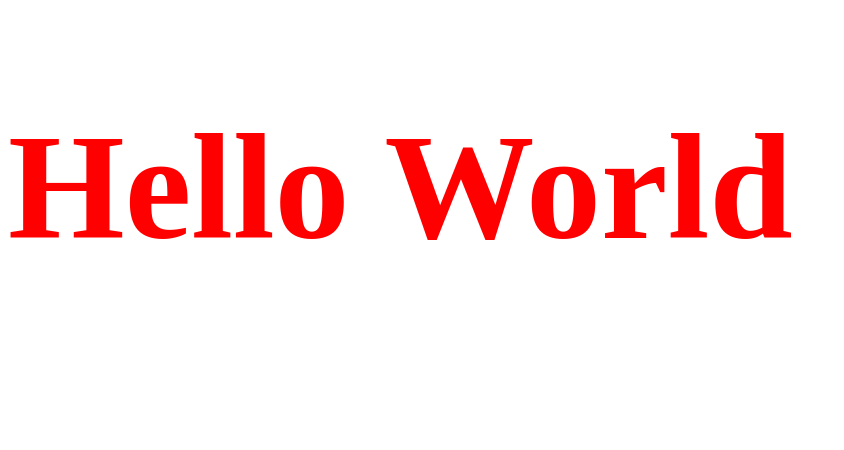
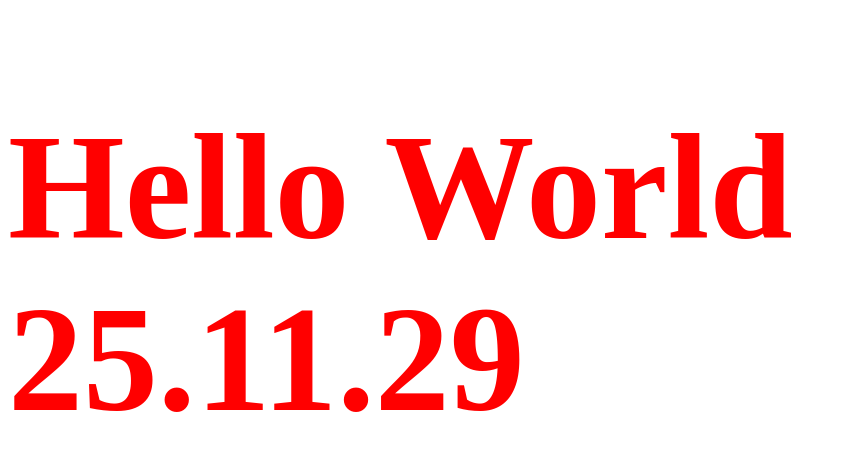
Before and after one commit to Fenya1927/WEB-server, a website: page index.html in a window 1280 px wide. Shown: the whole page, without its empty margins (0-844 px from the left). Drawn offline with Linux system fonts and the light colour scheme.

Commit message:
Update index.html

```diff
--- a/index.html
+++ b/index.html
@@ -5,6 +5,6 @@
     <link rel="stylesheet" type="text/css" href="style.css">
 </head>
 <body>
-<h1>Hello World</h1>
+<h1>Hello World 25.11.29</h1>
 </body>
 </html>
```
